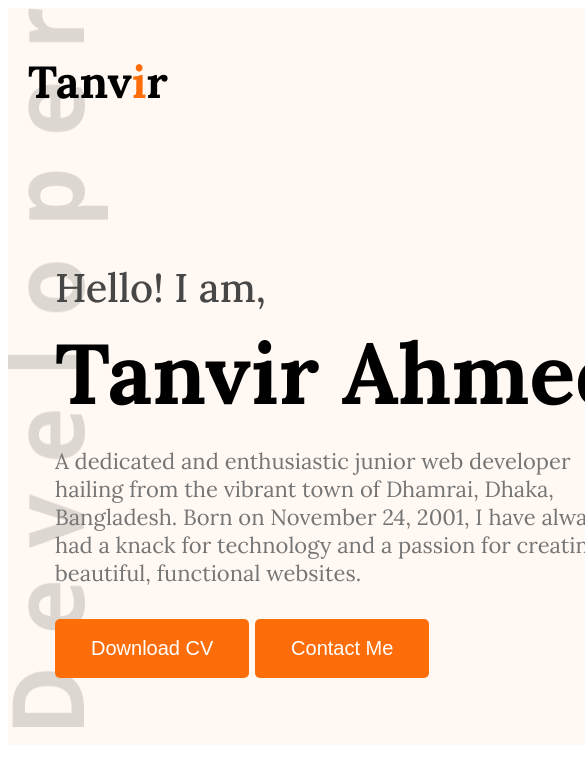
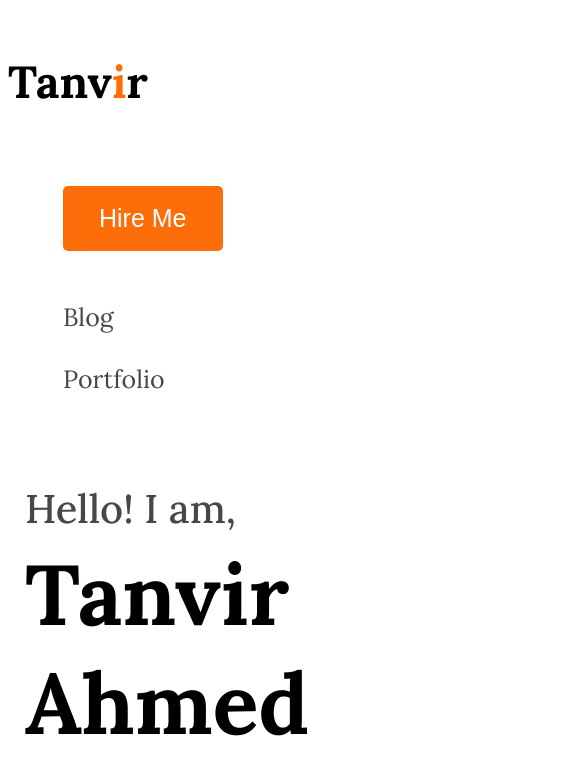
Before and after one commit to tanvirahmed888/tanvir-ahmed, a plain HTML site: page index.html in a window 390 px wide. Shown: the top 764 px of the page, 585 px wide, since content can reach past the window. Drawn offline with Linux system fonts and the light colour scheme.

Commit message:
banner responsiv for mobile

```diff
--- a/styles/style.css
+++ b/styles/style.css
@@ -105,3 +105,43 @@ height: 356px;
 width: 566px;
 height: 576px;
 }
+
+/* for mobile device */
+
+@media screen and (max-width:576px) {
+
+nav{
+    flex-direction: column;
+    align-items: flex-start;
+    justify-content: center;
+    margin: auto;
+}
+nav ul{
+    flex-direction: column-reverse;
+    align-items: flex-start;
+}
+.header{
+    background-color: transparent;
+    background-image: none;
+    width: fit-content;
+}
+.banner{
+
+display: inline;
+}
+.banner-profile{
+    margin-top: 450px;
+    margin-left: 10px;
+    width: 200px;
+    height: 300px;
+
+}
+.banner-containt{
+    margin: 0%;
+    height: 300px;
+    width: 350px;
+}
+.banner-description, button{
+    margin-bottom: 20px;
+}
+}
```
